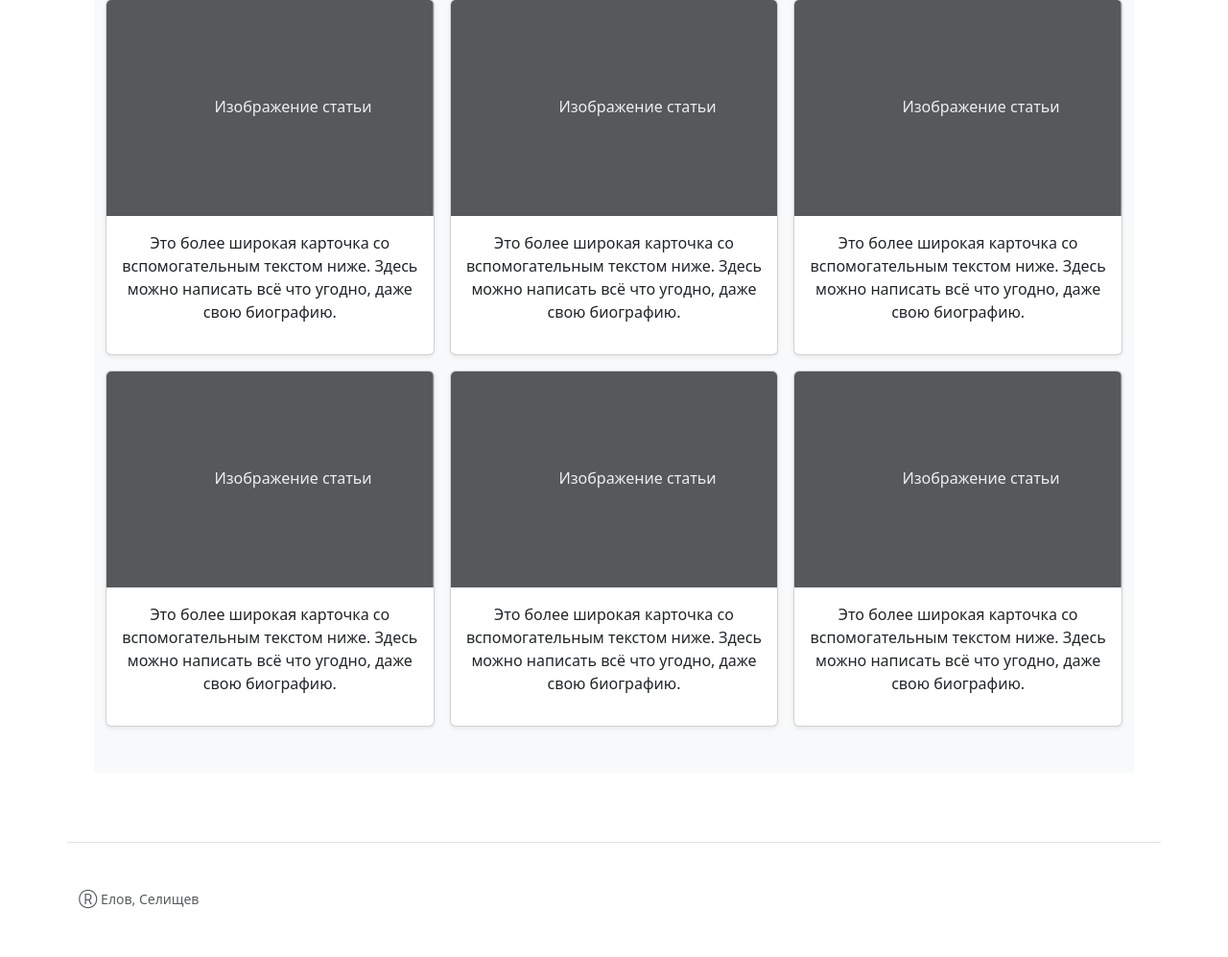
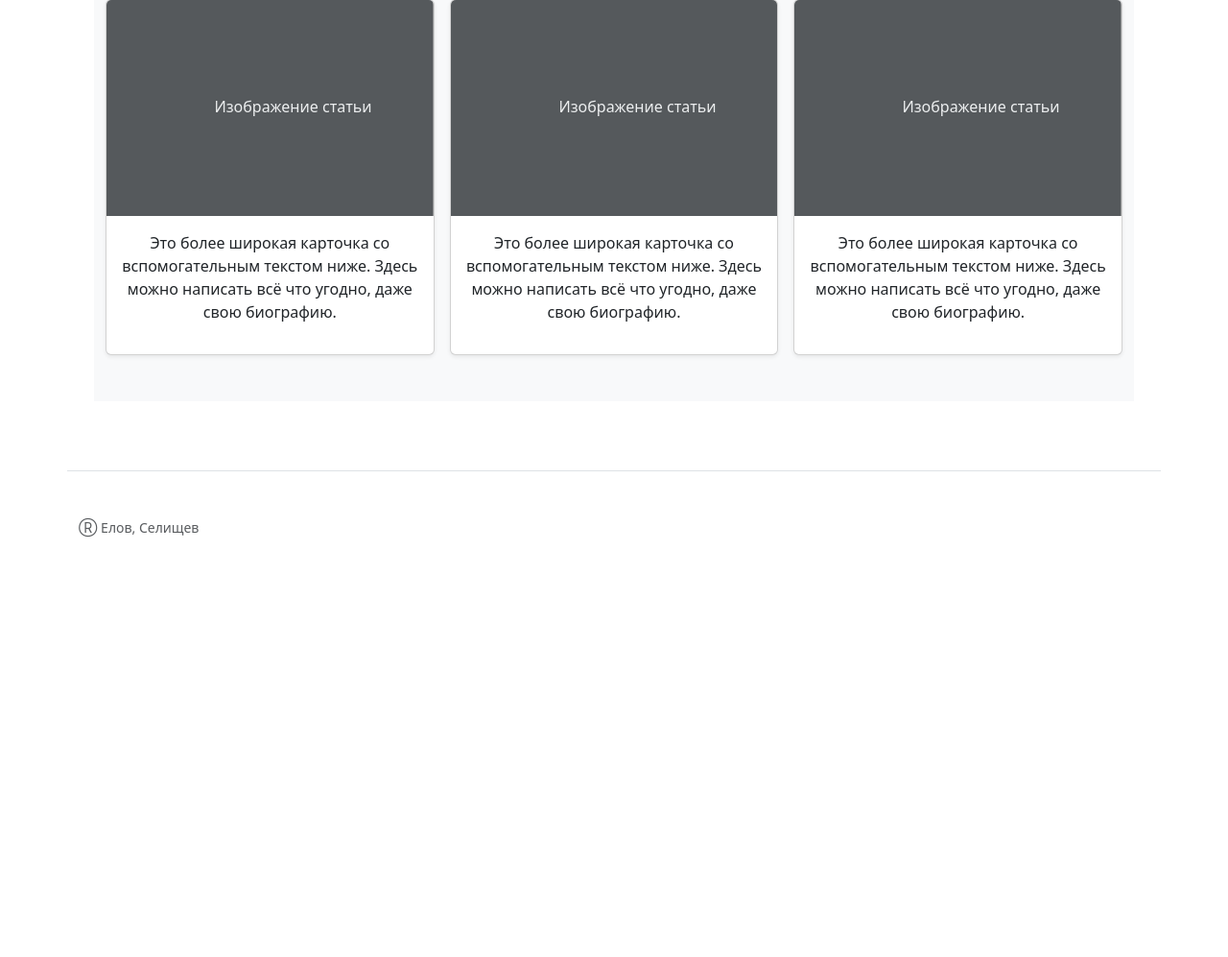
Before and after one commit to Rommaaan/python_project, a Flask app: page / in a window 1280 px wide. Shown: the part 694-1691 px from the top of the page at 96% size. After the commit the page ends 1254 px from the top, so only its background shows below. Run offline with Flask 3, Linux system fonts and the light colour scheme.

Commit message:
deleted div

```diff
--- a/templates/index.html
+++ b/templates/index.html
@@ -80,43 +80,6 @@
               <p class="card-text">Это более широкая карточка со вспомогательным текстом ниже. Здесь можно написать всё что угодно, даже свою биографию.</p>
               <div class="d-flex justify-content-between align-items-center">
                 <div class="btn-group">
-                </div>
-              </div>
-            </div>
-          </div>
-        </div>
-
-        <div class="col">
-          <div class="card shadow-sm">
-            <svg class="bd-placeholder-img card-img-top" width="100%" height="225" xmlns="http://www.w3.org/2000/svg" role="img" aria-label="Placeholder: Thumbnail" preserveAspectRatio="xMidYMid slice" focusable="false"><title>Placeholder</title><rect width="100%" height="100%" fill="#55595c"></rect><text x="33%" y="50%" fill="#eceeef" dy=".3em">Изображение статьи</text></svg>
-            <div class="card-body">
-              <p class="card-text">Это более широкая карточка со вспомогательным текстом ниже. Здесь можно написать всё что угодно, даже свою биографию.</p>
-              <div class="d-flex justify-content-between align-items-center">
-                <div class="btn-group">
-                </div>
-              </div>
-            </div>
-          </div>
-        </div>
-        <div class="col">
-          <div class="card shadow-sm">
-            <svg class="bd-placeholder-img card-img-top" width="100%" height="225" xmlns="http://www.w3.org/2000/svg" role="img" aria-label="Placeholder: Thumbnail" preserveAspectRatio="xMidYMid slice" focusable="false"><title>Placeholder</title><rect width="100%" height="100%" fill="#55595c"></rect><text x="33%" y="50%" fill="#eceeef" dy=".3em">Изображение статьи</text></svg>
-            <div class="card-body">
-              <p class="card-text">Это более широкая карточка со вспомогательным текстом ниже. Здесь можно написать всё что угодно, даже свою биографию.</p>
-              <div class="d-flex justify-content-between align-items-center">
-                <div class="btn-group">
-                </div>
-              </div>
-            </div>
-          </div>
-        </div>
-        <div class="col">
-          <div class="card shadow-sm">
-            <svg class="bd-placeholder-img card-img-top" width="100%" height="225" xmlns="http://www.w3.org/2000/svg" role="img" aria-label="Placeholder: Thumbnail" preserveAspectRatio="xMidYMid slice" focusable="false"><title>Placeholder</title><rect width="100%" height="100%" fill="#55595c"></rect><text x="33%" y="50%" fill="#eceeef" dy=".3em">Изображение статьи</text></svg>
-            <div class="card-body">
-              <p class="card-text">Это более широкая карточка со вспомогательным текстом ниже. Здесь можно написать всё что угодно, даже свою биографию.</p>
-              <div class="d-flex justify-content-between align-items-center">
-                <div class="btn-group">
                     </div>
                   </div>
                 </div>
```
